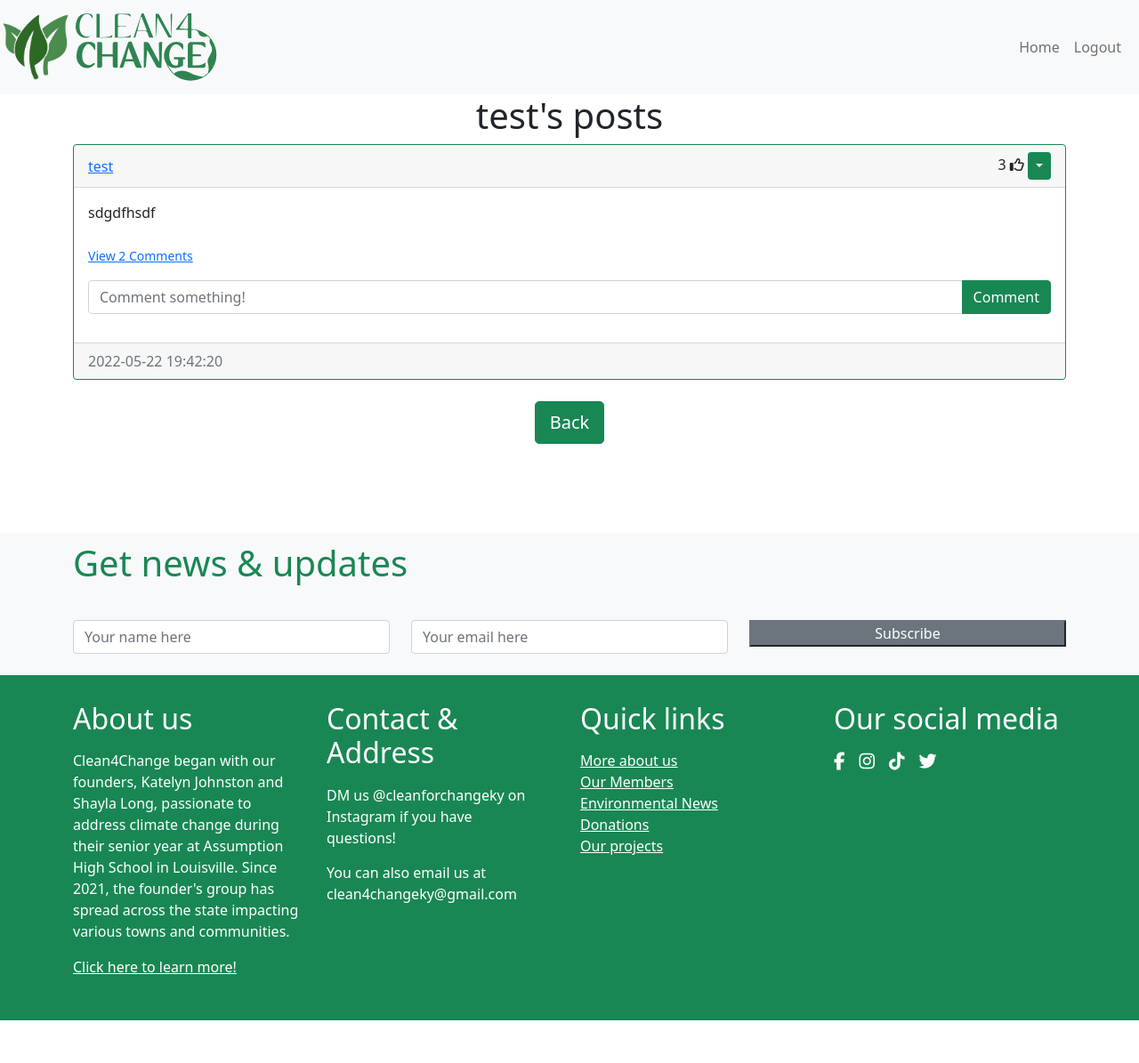
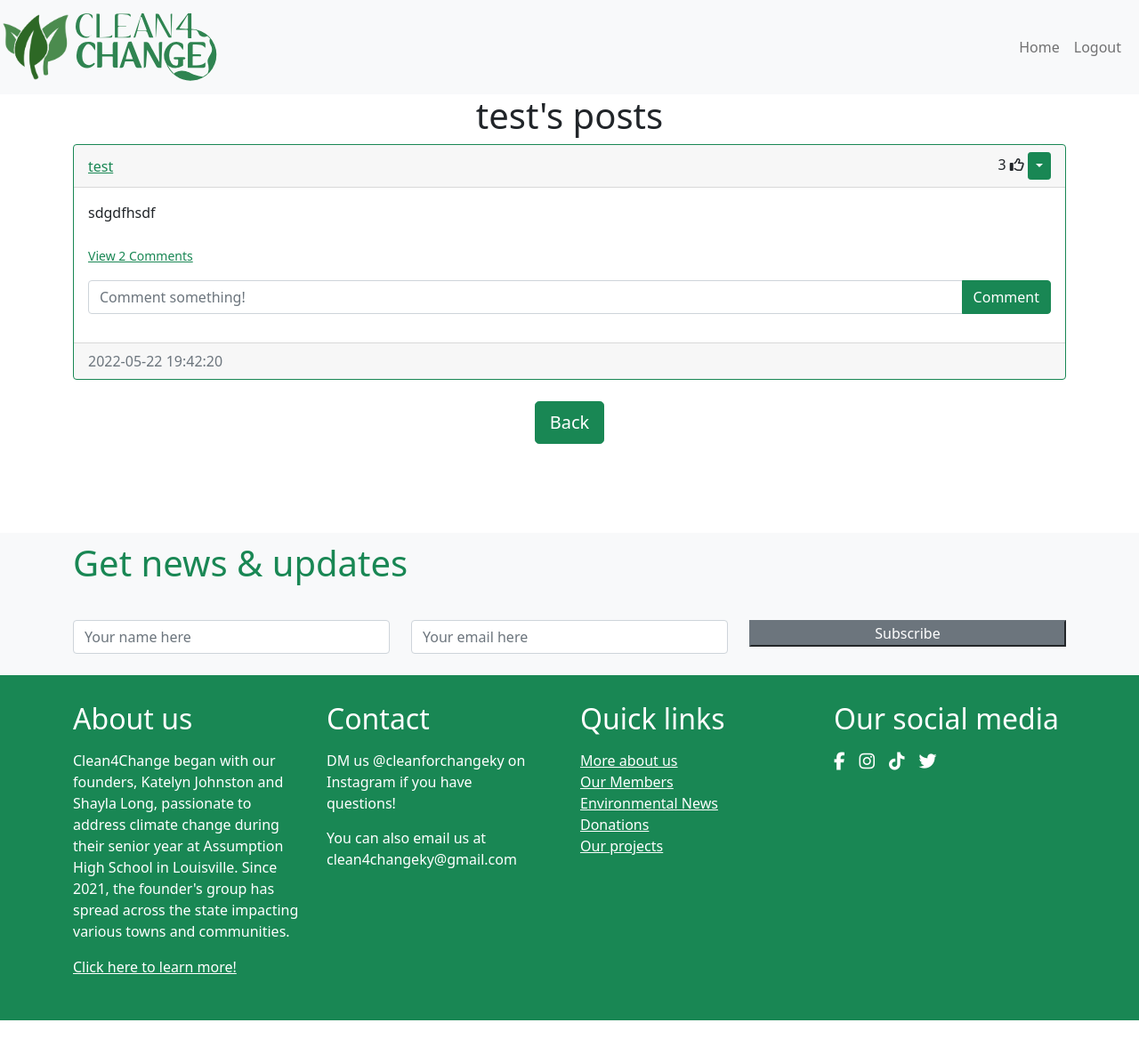
Before and after one commit to Boorclark/Blog, a Flask app: a page that uses Website/templates/base.html in a window 1280 px wide. Shown: the whole page at 89% size. Run offline with Flask 2, Linux system fonts and the light colour scheme; a user stored in the database is signed in; data comes from the database, SQL or seed files in the repository; both versions use the stored data as it was after the commit; some libraries are stand-ins or nearby versions.

Commit message:
Changes to color and formatting with comments

```diff
--- a/Website/templates/base.html
+++ b/Website/templates/base.html
@@ -151,7 +151,7 @@
 
       <div class="col-md-3 mb-5">
         <div class="container" style="padding-top: 30px;"></div>
-        <h2><p class="text-white">Contact &amp; Address</p></h2>
+        <h2><p class="text-white">Contact</p></h2>
         <ul class="list-unstyled footer-link">
           <li class="d-flex">
             <span class="me-3 text-white">DM us @cleanforchangeky on Instagram if you have questions!
--- a/Website/templates/posts_div.html
+++ b/Website/templates/posts_div.html
@@ -8,7 +8,7 @@
   {% for post in posts %}
   <div class="card border-success">
     <div class="card-header d-flex justify-content-between align-items-center">
-      <a href="/posts/{{post.user.username}}">{{post.user.username}}</a>
+      <a class="text-success" href="/posts/{{post.user.username}}">{{post.user.username}}</a>
       <div>
         <span id="likes-count-{{post.id}}">
           {{ post.likes|length }}</span>
@@ -37,7 +37,7 @@
             {% for comment in post.comments %}
             <div class="d-flex justify-content-between align-items-center">
               <div>
-                <a href="/posts/{{comment.user.username}}">{{comment.user.username}}</a>: {{comment.text}}
+                <a class="text-success" href="/posts/{{comment.user.username}}">{{comment.user.username}}</a>: {{comment.text}}
               </div>
               <div>
                 <small class="text-muted"> {{comment.date_created}}</small>
@@ -60,7 +60,7 @@
       </div>
       <p class="card-text">
         {% if post.comments|length > 0 %}
-        <a data-bs-toggle="collapse" href="#comments-{{post.id}}" role="button">
+        <a class="text-success" data-bs-toggle="collapse" href="#comments-{{post.id}}" role="button">
           <small>View {{post.comments|length}} Comments</small>
         </a>
         {% else %}
```
Also changed, not shown: Website/database.db.
